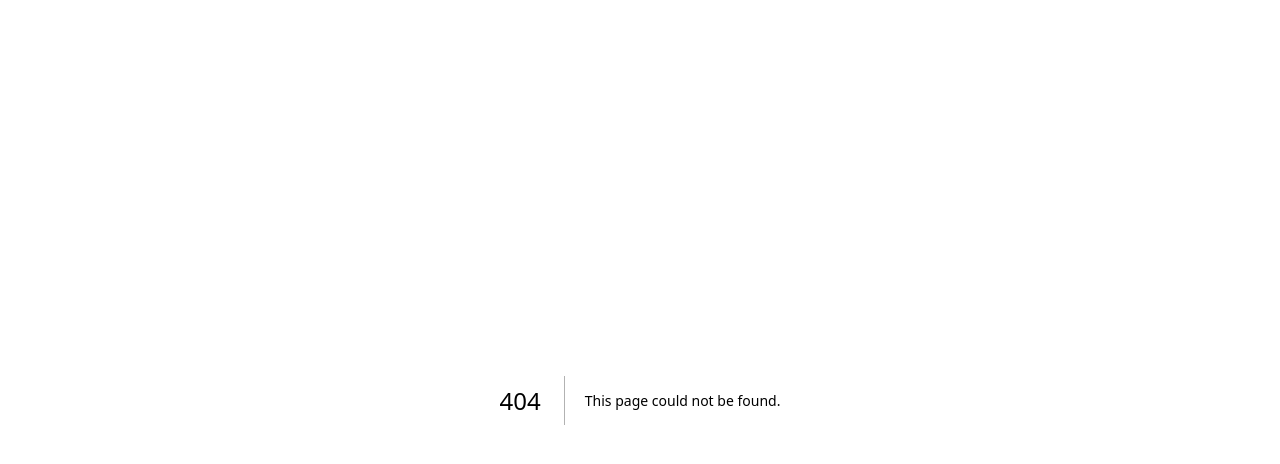
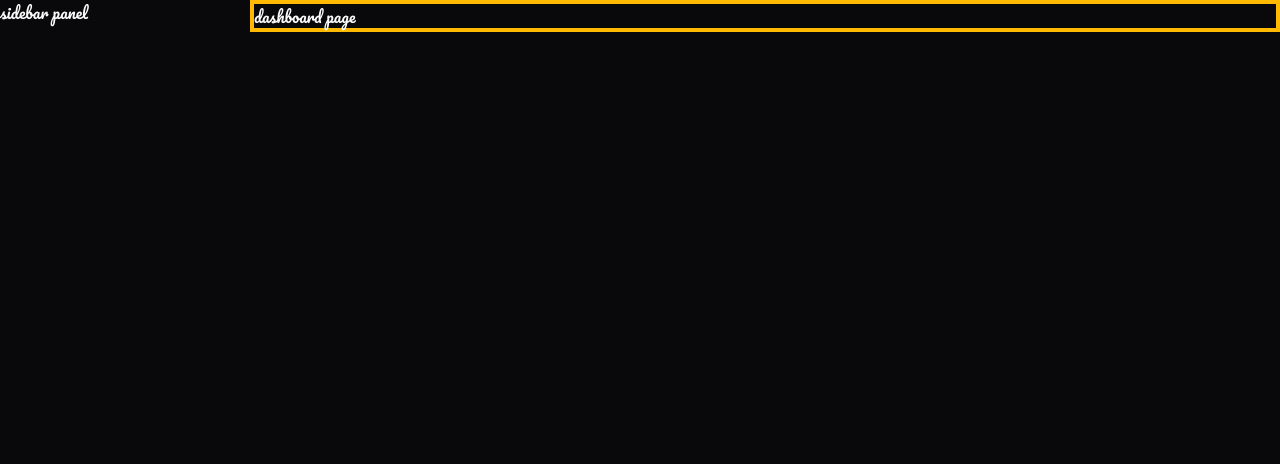
Before and after one commit to Fuadekoo/support, a Next.js app: page /dashboard in a window 1280 px wide. Before the commit this address had no page. Shown: the top 464 px of the page. Built offline with nearby package versions, Linux system fonts and the light colour scheme.

Commit message:
Add DashboardLayout and Page components for dashboard structure

```diff
--- /dev/null
+++ b/app/dashboard/layout.tsx
@@ -0,0 +1,13 @@
+import React from "react";
+
+function DashboardLayout({ children }: { children: React.ReactNode }) {
+  return (
+    <div className="grid grid-cols-[250px_1fr]">
+      <div className="bh-muted">sidebar panel</div>
+      <div className="border-4 border-amber-400">{children}</div>
+      {/* <div className="border-4 border-amber-400">footer page</div> */}
+    </div>
+  );
+}
+
+export default DashboardLayout;
--- /dev/null
+++ b/app/dashboard/page.tsx
@@ -0,0 +1,7 @@
+import React from "react";
+
+function Page() {
+  return <div>dashboard page</div>;
+}
+
+export default Page;
```
